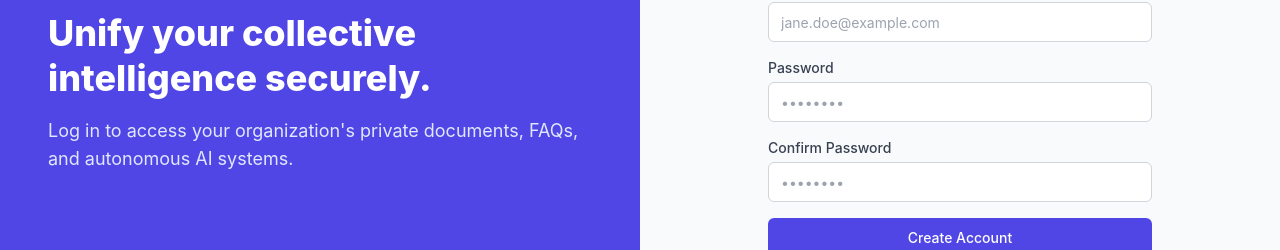
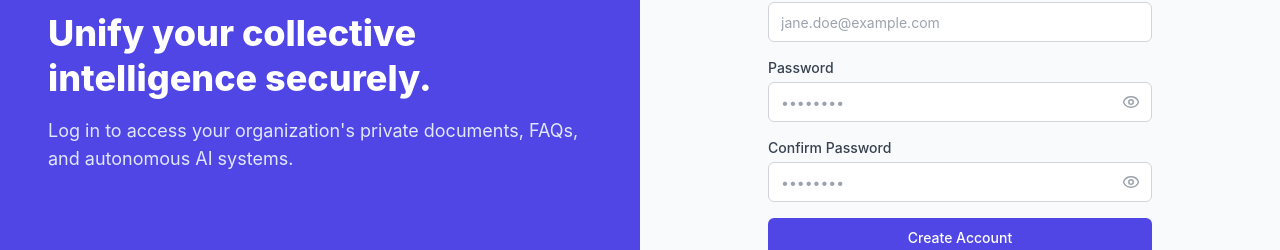
Before and after one commit to Hritam2005/csfaq, a React (Vite) app in the folder client/: page /register in a window 1280 px wide. Shown: the part 294-544 px from the top of the page. Built offline with nearby package versions, Linux system fonts and the light colour scheme; no server answers.

Commit message:
sob bug fixed

```diff
--- a/client/src/components/ui/Input.tsx
+++ b/client/src/components/ui/Input.tsx
@@ -4,10 +4,11 @@ import { cn } from './Button';
 export interface InputProps extends React.InputHTMLAttributes<HTMLInputElement> {
   error?: string;
   label?: string;
+  rightElement?: React.ReactNode;
 }
 
 export const Input = React.forwardRef<HTMLInputElement, InputProps>(
-  ({ className, type, error, label, id, ...props }, ref) => {
+  ({ className, type, error, label, id, rightElement, ...props }, ref) => {
     const generatedId = id || Math.random().toString(36).substr(2, 9);
 
     return (
@@ -23,12 +24,18 @@ export const Input = React.forwardRef<HTMLInputElement, InputProps>(
             type={type}
             className={cn(
               "flex h-10 w-full rounded-md border border-gray-300 bg-white px-3 py-2 text-sm placeholder:text-gray-400 focus:outline-none focus:ring-2 focus:ring-primary-500 focus:border-transparent disabled:cursor-not-allowed disabled:opacity-50 dark:border-gray-700 dark:bg-gray-900 dark:text-white dark:placeholder:text-gray-500",
+              rightElement && "pr-10",
               error && "border-red-500 focus:ring-red-500 dark:border-red-500",
               className
             )}
             ref={ref}
             {...props}
           />
+          {rightElement && (
+            <div className="absolute inset-y-0 right-0 flex items-center pr-3">
+              {rightElement}
+            </div>
+          )}
         </div>
         {error && <p className="text-sm font-medium text-red-500 dark:text-red-400">{error}</p>}
       </div>
--- a/client/src/layouts/admin/AdminLayout.tsx
+++ b/client/src/layouts/admin/AdminLayout.tsx
@@ -3,7 +3,7 @@ import { Outlet, Link, useLocation } from 'react-router-dom';
 import {
   LayoutDashboard, Users, Shield, FileText, Database,
   Bot, Search, BarChart3, Settings, Server,
-  History, ShieldCheck, Menu, X, LogOut, ChevronDown, Gift
+  History, ShieldCheck, Menu, X, LogOut, ChevronDown, Gift, Home
 } from 'lucide-react';
 import { useSelector, useDispatch } from 'react-redux';
 import { RootState } from '../../store/store';
@@ -101,6 +101,13 @@ export const AdminLayout: React.FC = () => {
           </button>
 
           <div className="flex flex-1 justify-end items-center gap-4">
+            <Link
+              to="/"
+              className="p-2 text-gray-500 hover:text-gray-900 dark:text-gray-400 dark:hover:text-white rounded-full hover:bg-gray-100 dark:hover:bg-gray-800 transition-colors"
+              title="Back to Home"
+            >
+              <Home className="h-5 w-5" />
+            </Link>
             <NotificationBell />
 
             <div className="flex items-center gap-2 relative group cursor-pointer">
--- a/client/src/layouts/dashboard/DashboardLayout.tsx
+++ b/client/src/layouts/dashboard/DashboardLayout.tsx
@@ -1,6 +1,6 @@
 import React from 'react';
 import { NavLink, Outlet } from 'react-router-dom';
-import { Activity, Award, Bookmark, Folder, GraduationCap, History, LayoutDashboard, Settings } from 'lucide-react';
+import { Activity, Award, Bookmark, Folder, GraduationCap, History, LayoutDashboard, Settings, Home } from 'lucide-react';
 import { cn } from '../../components/ui/Button';
 import { NotificationBell } from '../../components/ui/NotificationBell';
 
@@ -81,6 +81,13 @@ export const DashboardLayout: React.FC = () => {
       <div className="flex-1 flex flex-col min-w-0 overflow-hidden">
         {/* Header (Mobile + Actions) */}
         <header className="flex h-16 shrink-0 items-center justify-end gap-4 border-b border-gray-200 bg-white px-4 dark:border-gray-800 dark:bg-gray-900 md:px-8">
+          <NavLink
+            to="/"
+            className="p-2 text-gray-500 hover:text-gray-900 dark:text-gray-400 dark:hover:text-white rounded-full hover:bg-gray-100 dark:hover:bg-gray-800 transition-colors"
+            title="Back to Home"
+          >
+            <Home className="h-5 w-5" />
+          </NavLink>
           <NotificationBell />
         </header>
 
--- a/client/src/pages/auth/RegisterPage.tsx
+++ b/client/src/pages/auth/RegisterPage.tsx
@@ -6,6 +6,8 @@ import { zodResolver } from '@hookform/resolvers/zod';
 import { useMutation } from '@tanstack/react-query';
 import toast from 'react-hot-toast';
 import { useDispatch } from 'react-redux';
+
+import { Eye, EyeOff } from 'lucide-react';
 
 import { Input } from '../../components/ui/Input';
 import { Button } from '../../components/ui/Button';
@@ -19,7 +21,7 @@ const registerSchema = z.object({
     .string()
     .min(8, 'Password must be at least 8 characters')
     .regex(
-      /^(?=.*[a-z])(?=.*[A-Z])(?=.*\d)(?=.*[@$!%*?&])[A-Za-z\d@$!%*?&]{8,}$/,
+      /^(?=.*[a-z])(?=.*[A-Z])(?=.*\d)(?=.*[^a-zA-Z\d]).{8,}$/,
       'Strong password recommended: Include uppercase, lowercase, number, and special character'
     ),
   confirmPassword: z.string()
@@ -33,6 +35,8 @@ type RegisterForm = z.infer<typeof registerSchema>;
 export const RegisterPage: React.FC = () => {
   const navigate = useNavigate();
   const dispatch = useDispatch();
+  const [showPassword, setShowPassword] = React.useState(false);
+  const [showConfirmPassword, setShowConfirmPassword] = React.useState(false);
 
   const { register, handleSubmit, watch, formState: { errors } } = useForm<RegisterForm>({
     resolver: zodResolver(registerSchema),
@@ -146,10 +150,19 @@ export const RegisterPage: React.FC = () => {
         <div>
           <Input
             label="Password"
-            type="password"
+            type={showPassword ? "text" : "password"}
             placeholder="••••••••"
             {...register('password')}
             error={errors.password?.message}
+            rightElement={
+              <button
+                type="button"
+                onClick={() => setShowPassword(!showPassword)}
+                className="text-gray-400 hover:text-gray-600 focus:outline-none"
+              >
+                {showPassword ? <EyeOff size={18} /> : <Eye size={18} />}
+              </button>
+            }
           />
           {passwordValue && (
             <div className="mt-2">
@@ -170,10 +183,19 @@ export const RegisterPage: React.FC = () => {
 
         <Input
           label="Confirm Password"
-          type="password"
+          type={showConfirmPassword ? "text" : "password"}
           placeholder="••••••••"
           {...register('confirmPassword')}
           error={errors.confirmPassword?.message}
+          rightElement={
+            <button
+              type="button"
+              onClick={() => setShowConfirmPassword(!showConfirmPassword)}
+              className="text-gray-400 hover:text-gray-600 focus:outline-none"
+            >
+              {showConfirmPassword ? <EyeOff size={18} /> : <Eye size={18} />}
+            </button>
+          }
         />
 
         <Button type="submit" className="w-full" isLoading={registerMutation.isPending}>
```
Also changed, not shown: 1 other file (tests, documents, lock files or other folders).
